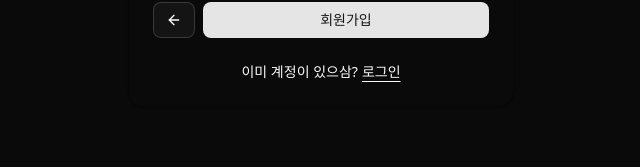
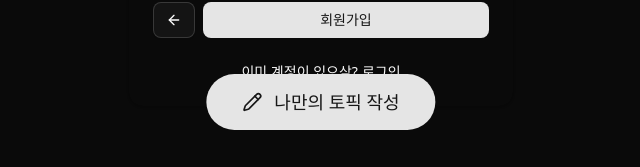
Before and after one commit to hyeonjun-hwang/react-ts, a React app: page /sign-up in a window 1280 px wide. Shown: the part 630-797 px from the top of the page, without its empty margins (319-959 px from the left). Built offline with nearby package versions, Linux system fonts and the light colour scheme; no server answers; the HTML template or start-up script is replaced by a standard one.

Commit message:
[feat] 토픽 추가 플로팅 버튼 추가

```diff
--- a/src/components/topic/index.ts
+++ b/src/components/topic/index.ts
@@ -2,3 +2,4 @@ export { HotTopic } from "./hot-topic";
 export { NewTopic } from "./new-topic";
 export { TopicCategory } from "./topic-category";
 export { UserInfo } from "./user-info";
+export { TopicAddButton } from "./Topic-add-button";
--- /dev/null
+++ b/src/components/topic/topic-add-button.tsx
@@ -0,0 +1,16 @@
+import { PencilIcon } from "lucide-react";
+import { Button } from "../ui";
+
+function TopicAddButton() {
+  return (
+    <Button
+      className="fixed bottom-10 left-1/2 -translate-x-1/2
+    text-lg flex items-center gap-3 rounded-full px-9! py-7 cursor-pointer"
+    >
+      <PencilIcon className="size-5" />
+      <p>나만의 토픽 작성</p>
+    </Button>
+  );
+}
+
+export { TopicAddButton };
--- a/src/pages/layout.tsx
+++ b/src/pages/layout.tsx
@@ -2,6 +2,7 @@ import { ThemeProvider } from "@/components/theme-provider";
 import { AppFooter, AppHeader } from "@/components/common";
 import { Outlet } from "react-router";
 import { Toaster } from "@/components/ui/sonner";
+import { TopicAddButton } from "@/components/topic";
 
 function RootLayout() {
   return (
@@ -13,6 +14,8 @@ function RootLayout() {
         </main>
         <AppFooter />
 
+        {/* 토픽 추가 플로팅 버튼 */}
+        <TopicAddButton />
         {/* sonner 토스터 */}
         <Toaster position="bottom-center" richColors />
       </div>
```
